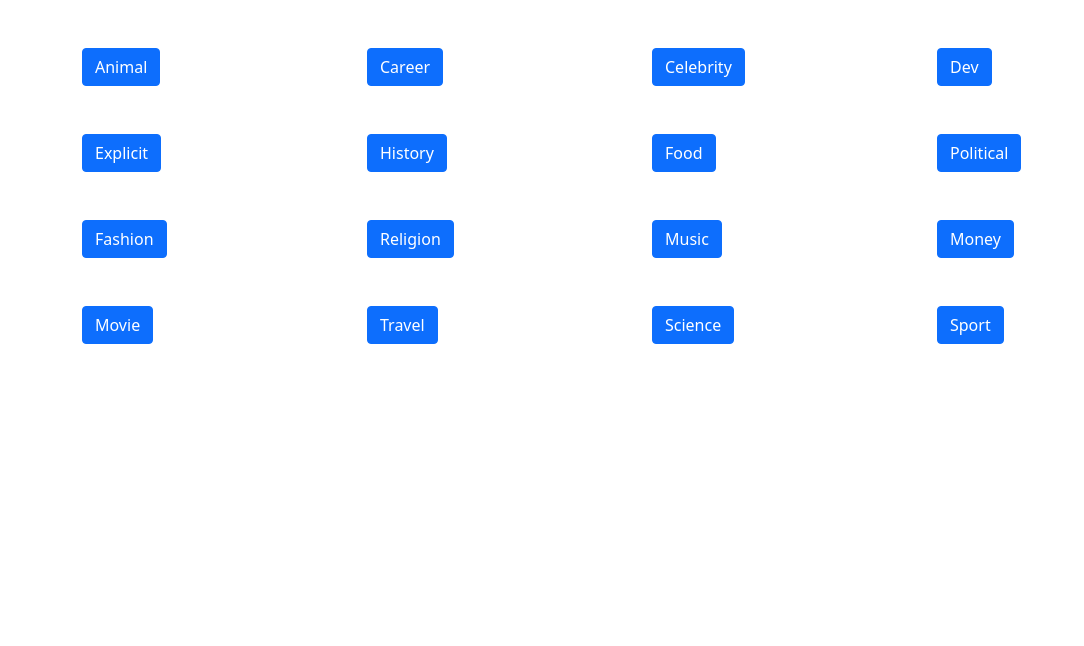
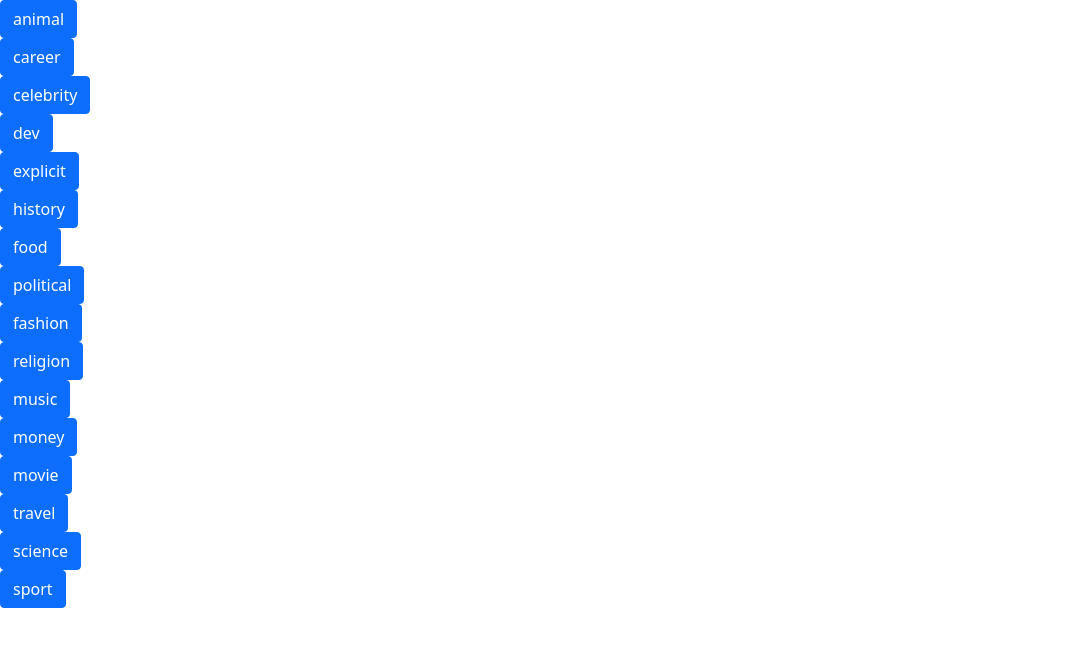
Before and after one commit to EvansVan/Chucking, a React (Create React App) app: page / in a window 1280 px wide. Shown: the top 646 px of the page, without its empty margins (0-1084 px from the left). Built offline with nearby package versions, Linux system fonts and the light colour scheme.

Commit message:
feat:loop to create buttons

```diff
--- a/src/App.js
+++ b/src/App.js
@@ -2,67 +2,30 @@ import React, { Component } from 'react';
 import 'bootstrap/dist/css/bootstrap.css';
 
   class App extends Component {
+    state = {
+      categories:['animal', 'career', 'celebrity', 'dev', 'explicit', 'history', 'food', 'political', 'fashion', 'religion', 'music', 'money', 'movie', 'travel', 'science', 'sport'],
+
+  };
+
+
     render() {
       return (
-        <div class="container pt-5">
-          <div class= "row">
-            <div class= "col-3">
-              <button id="animal" class="btn btn-primary btn-block" type="button" onClick={this.getChucked.bind(this)}>Animal</button>
-            </div>
-            <div class= "col-3">
-              <button id="career" class="btn btn-primary btn-block" type="button" onClick={this.getChucked.bind(this)}>Career</button>
-            </div>
-            <div class= "col-3">
-              <button id="celebrity" class="btn btn-primary btn-block" type="button" onClick={this.getChucked.bind(this)}>Celebrity</button>
-            </div>
-            <div class= "col-3">
-              <button id="dev" class="btn btn-primary btn-block" type="button" onClick={this.getChucked.bind(this)}>Dev</button>
-            </div>
-          </div>
-          <div class= "row pt-5">
-            <div class= "col-3">
-              <button id="explicit" class="btn btn-primary" type="submit" onClick={this.getChucked.bind(this)}>Explicit</button>
-            </div>
-            <div class= "col-3">
-              <button id="history" class="btn btn-primary" type="submit" onClick={this.getChucked.bind(this)}>History</button>
-            </div>
-            <div class= "col-3">
-              <button id="food" class="btn btn-primary" type="submit" onClick={this.getChucked.bind(this)}>Food</button>
-            </div>
-            <div class= "col-3">
-              <button id="political" class="btn btn-primary" type="submit" onClick={this.getChucked.bind(this)}>Political</button>
-            </div>
-          </div>
-          <div class= "row pt-5">
-            <div class= "col-3">
-              <button id="fashion" class="btn btn-primary" type="submit" onClick={this.getChucked.bind(this)}>Fashion</button>
-            </div>
-            <div class= "col-3">
-              <button id="religion" class="btn btn-primary" type="submit" onClick={this.getChucked.bind(this)}>Religion</button>
-            </div>
-            <div class= "col-3">
-              <button id="music" class="btn btn-primary" type="submit" onClick={this.getChucked.bind(this)}>Music</button>
-            </div>
-            <div class= "col-3">
-              <button id="money" class="btn btn-primary" type="submit" onClick={this.getChucked.bind(this)}>Money</button>
-            </div>
-          </div>
-          <div class= "row pt-5">
-            <div class= "col-3">
-              <button id="movie" class="btn btn-primary" type="submit" onClick={this.getChucked.bind(this)}>Movie</button>
-            </div>
-            <div class= "col-3">
-              <button id="travel" class="btn btn-primary" type="submit" onClick={this.getChucked.bind(this)}>Travel</button>
-            </div>
-            <div class= "col-3">
-              <button id="science" class="btn btn-primary" type="submit" onClick={this.getChucked.bind(this)}>Science</button>
-            </div>
-            <div class= "col-3">
-              <button id="sport" class="btn btn-primary" type="submit" onClick={this.getChucked.bind(this)}>Sport</button>
-            </div>
-          </div>
+
+        <>
+        {this.jaza()}
+        </>
+      );
+    }
+    jaza = (e) =>{
+    let jokes = []
+    let sasa = this.state.categories.length;
+    for (let i=0; i<sasa;i++){
+        jokes.push(
+        <div class= "col-3">
+          <button id={this.state.categories[i]} class="btn btn-primary btn-block" type="button" onClick={this.getChucked.bind(this)}>{this.state.categories[i]}</button>
         </div>
-      );
+      )}
+      return jokes
     }
     getChucked = (e) =>{
       let category = e.target.getAttribute("id");
@@ -74,6 +37,6 @@ import 'bootstrap/dist/css/bootstrap.css';
           })
           .catch(console.log)
     }
-  }
+    }
 
 export default App;
```
